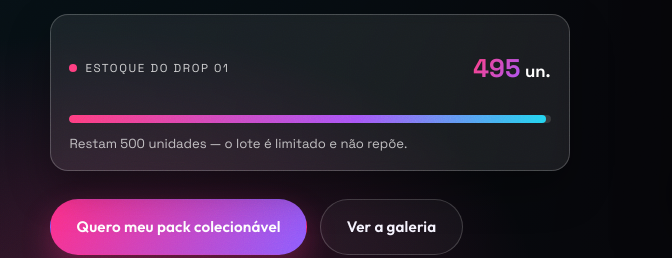
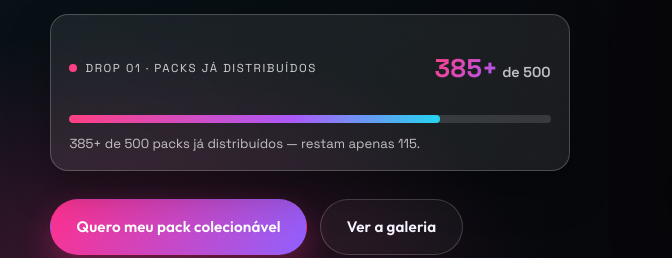
Before and after one commit to BrxxsCampos/KPOPSTORE, a plain HTML site: page index.html in a window 1280 px wide. Shown: the part 473-731 px from the top of the page, 0-672 px from the left. Drawn offline with Linux system fonts and the light colour scheme.

Commit message:
Nexus Editor: revisão 58

```diff
--- a/estoque.css
+++ b/estoque.css
@@ -52,6 +52,12 @@
   font-weight: 700;
   color: #fff;
   white-space: nowrap;
+}
+
+.estoque__de {
+  font-size: 0.9rem;
+  font-weight: 600;
+  color: rgba(255, 255, 255, 0.72);
 }
 
 .estoque__number strong {
--- a/estoque.js
+++ b/estoque.js
@@ -1,33 +1,52 @@
-/* Contador de escassez do Drop 01 — inicia em 500 e para em 86 unidades. */
+/* Contador de escassez do Drop 01 — mostra o quanto JÁ FOI DISTRIBUÍDO (total do lote: 500). */
 (function () {
   'use strict';
 
-  var INICIO = 500;
-  var MINIMO = 86;
+  var TOTAL = 500;              // packs produzido no Drop 01
+  var DISTRIBUIDOS_INICIO = 380; // já distribuidos no início da campanha
+  var MIN_RESTANTES = 86;        // para quando restam 86 unidades
   var INTERVALO_MS = 3200;
 
-  var contador = document.querySelector('[data-estoque-atual]');
+  var elDistribuidos = document.querySelector('[data-estoque-distribuidos]');
+  var elRestantes = document.querySelector('[data-estoque-restantes]');
   var barra = document.querySelector('[data-estoque-barra]');
   var rotulo = document.querySelector('[data-estoque-rotulo]');
   var aviso = document.querySelector('[data-estoque-aviso]');
-  if (!contador) return;
+  if (!elDistribuidos) return;
 
-  var restante = INICIO;
+  var distribuidos = DISTRIBUIDOS_INICIO;
+  var timer = null;
 
   function formatar(n) {
     return n.toLocaleString('pt-BR');
   }
 
+  function restantes() {
+    return TOTAL - distribuidos;
+  }
+
   function render() {
-    contador.textContent = formatar(restante);
-    var pct = Math.max(0, Math.min(100, (restante / INICIO) * 100));
+    var rest = restantes();
+    elDistribuidos.textContent = formatar(distribuidos) + '+';
+
+    if (elRestantes) {
+      elRestantes.textContent = formatar(rest);
+    }
+
+    var pct = Math.max(0, Math.min(100, (distribuidos / TOTAL) * 100));
     if (barra) {
       barra.style.width = pct.toFixed(2) + '%';
-      barra.setAttribute('aria-valuenow', String(restante));
-      barra.parentElement && barra.parentElement.setAttribute('aria-valuetext', formatar(restante) + ' unidades restantes');
+      barra.setAttribute('aria-valuenow', String(distribuidos));
+      if (barra.parentElement) {
+        barra.parentElement.setAttribute('aria-valuetext', formatar(distribuidos) + ' de ' + TOTAL + ' packs já distribuídos');
+      }
     }
-    if (restante <= MINIMO) {
-      if (rotulo) rotulo.textContent = 'Restam apenas ' + formatar(restante) + ' unidades';
+
+    if (rotulo) {
+      rotulo.textContent = formatar(distribuidos) + '+ de ' + TOTAL + ' packs já distribuídos — restam apenas ' + formatar(rest) + '.';
+    }
+
+    if (rest <= MIN_RESTANTES) {
       if (aviso) {
         aviso.textContent = 'Últimas unidades do Drop 01 — quando acabar, não repõe.';
         aviso.classList.add('is-visible');
@@ -37,23 +56,29 @@
   }
 
   function tick() {
-    if (restante <= MINIMO) {
+    if (restantes() <= MIN_RESTANTES) {
       clearInterval(timer);
+      timer = null;
       return;
     }
-    restante = Math.max(MINIMO, restante - (1 + Math.floor(Math.random() * 3)));
+    distribuidos += 1 + Math.floor(Math.random() * 3);
     render();
   }
 
+  function start() {
+    if (!timer) timer = setInterval(tick, INTERVALO_MS);
+  }
+
   render();
-  var timer = setInterval(tick, INTERVALO_MS);
+  start();
 
   // Pausa a contagem quando a aba não está visível (evita "sumir" unidades em segundo plano).
   document.addEventListener('visibilitychange', function () {
     if (document.hidden) {
       clearInterval(timer);
-    } else if (restante > MINIMO) {
-      timer = setInterval(tick, INTERVALO_MS);
+      timer = null;
+    } else if (restantes() > MIN_RESTANTES) {
+      start();
     }
   });
 })();
--- a/index.html
+++ b/index.html
@@ -68,13 +68,13 @@
         </p>
         <div class="estoque estoque--hero reveal" role="status" aria-live="polite">
           <div class="estoque__top">
-            <p class="estoque__label"><span class="estoque__dot" aria-hidden="true"></span> Estoque do Drop 01</p>
-            <p class="estoque__number"><strong data-estoque-atual>500</strong> un.</p>
+            <p class="estoque__label"><span class="estoque__dot" aria-hidden="true"></span> Drop 01 · packs já distribuídos</p>
+            <p class="estoque__number"><strong data-estoque-distribuidos>380+</strong> <span class="estoque__de">de 500</span></p>
           </div>
-          <div class="estoque__track" role="progressbar" aria-valuemin="0" aria-valuemax="500" aria-valuenow="500" aria-label="Unidades restantes do Drop 01">
+          <div class="estoque__track" role="progressbar" aria-valuemin="0" aria-valuemax="500" aria-valuenow="380" aria-label="Packs já distribuídos do Drop 01">
             <div class="estoque__bar" data-estoque-barra></div>
           </div>
-          <p class="estoque__note" data-estoque-rotulo>Restam 500 unidades — o lote é limitado e não repõe.</p>
+          <p class="estoque__note" data-estoque-rotulo>380+ de 500 packs já distribuídos — restam apenas 120.</p>
           <p class="estoque__aviso" data-estoque-aviso></p>
         </div>
         <div class="hero__actions">
```
